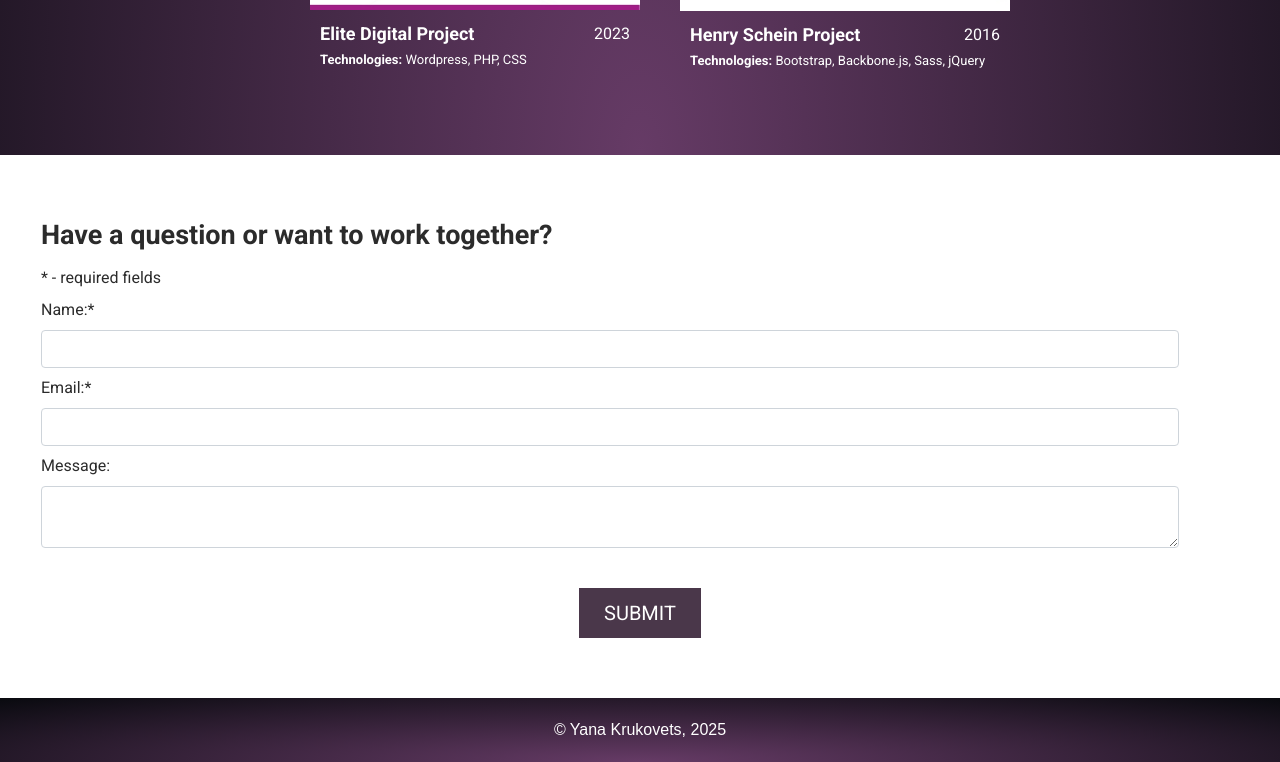
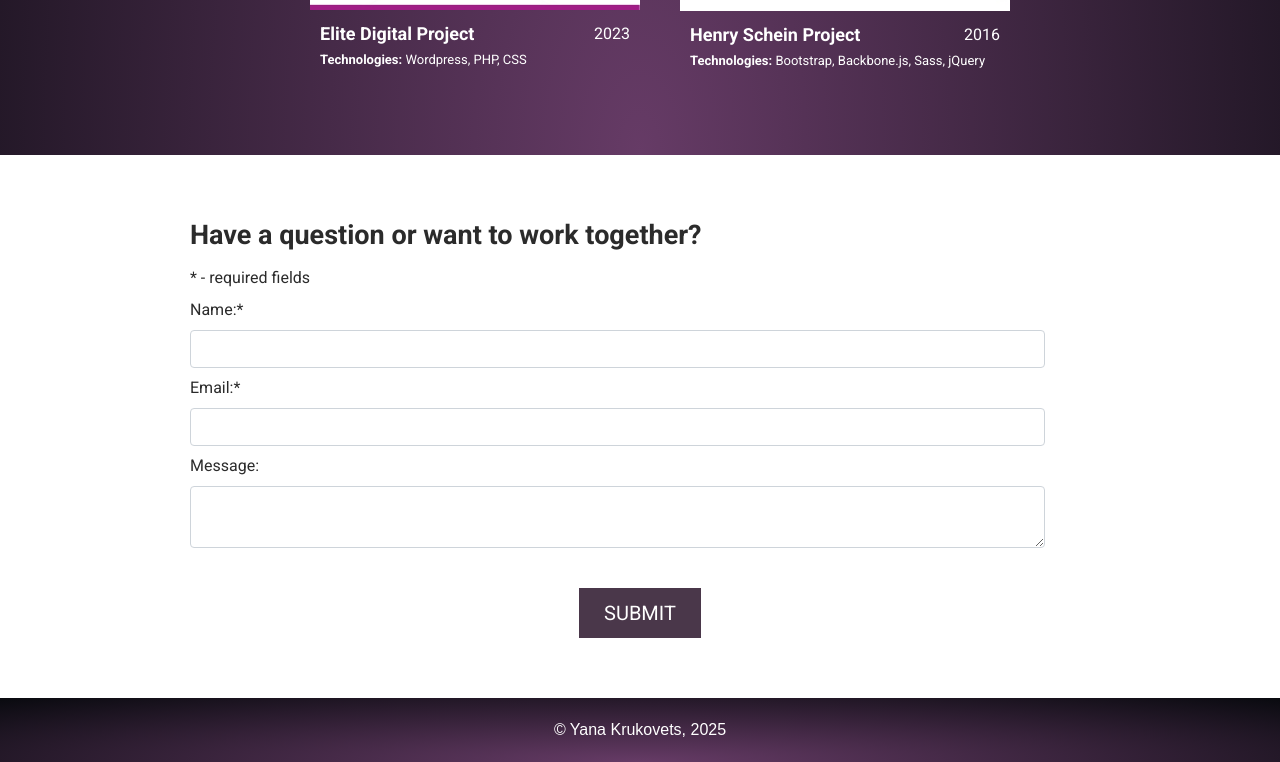
Before and after one commit to YanaKrukovets/yana_krukovets_portfolio, a Next.js app: page / in a window 1280 px wide. Shown: the part 2410-3172 px from the top of the page. Built offline with nearby package versions, Linux system fonts and the light colour scheme; a web font is replaced by a local one.

Commit message:
styles fix

```diff
--- a/components/Contact.js
+++ b/components/Contact.js
@@ -14,9 +14,13 @@ function ContactForm() {
   return (
     <div
       id="contact"
-      className="max-w-wrapper px-5 mx-auto my-[40px] py-[20px] font-roboto max-w-[900px]"
+      className="max-w-wrapper px-5 mx-auto my-[40px] py-[20px] font-roboto"
     >
-      <form onSubmit={handleSubmit} method="POST">
+      <form
+        onSubmit={handleSubmit}
+        method="POST"
+        className="max-w-[900px] mx-auto"
+      >
         <fieldset>
           <legend>
             <h2 className="pb-[10px] text-[27px]">
```
